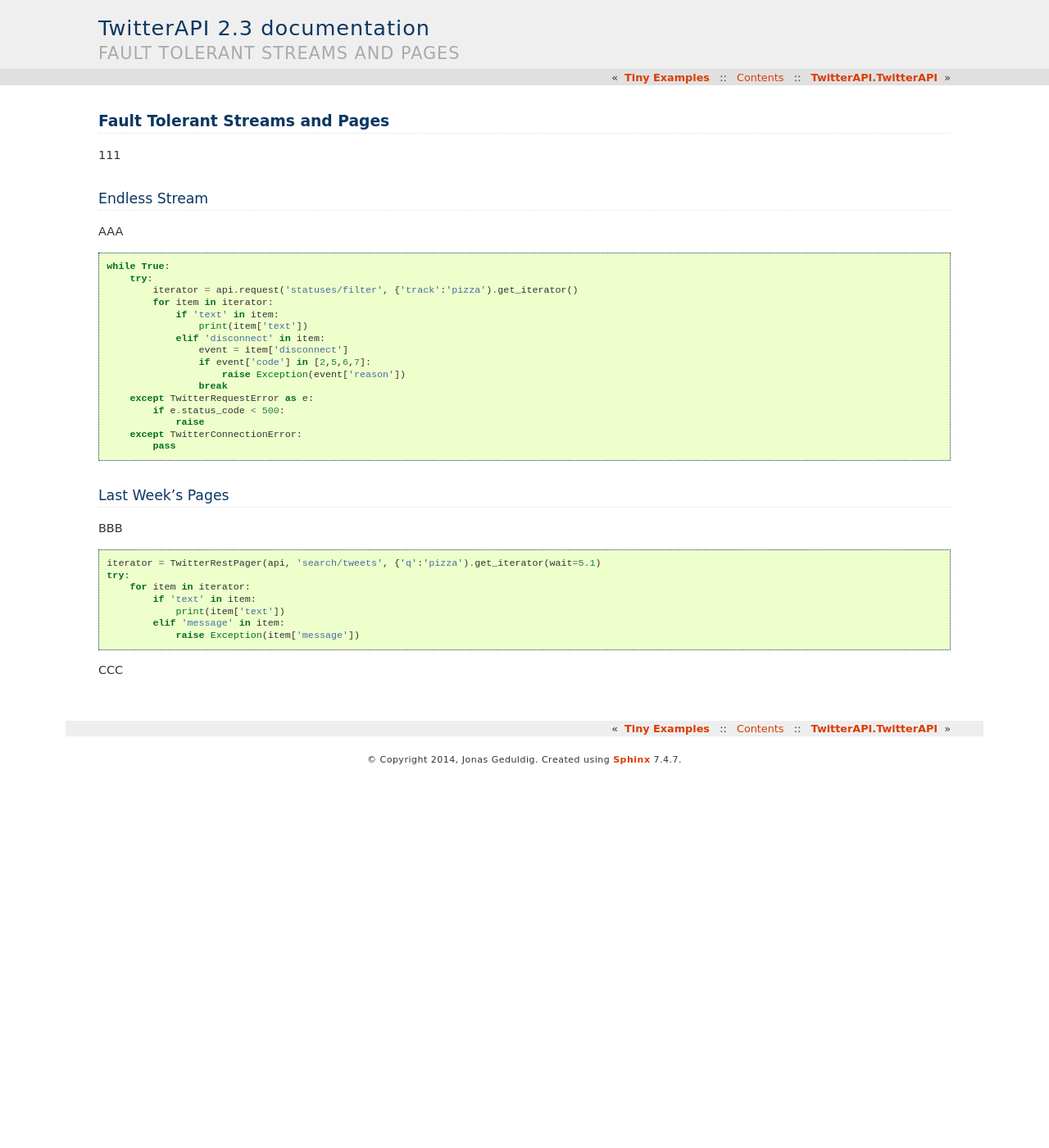
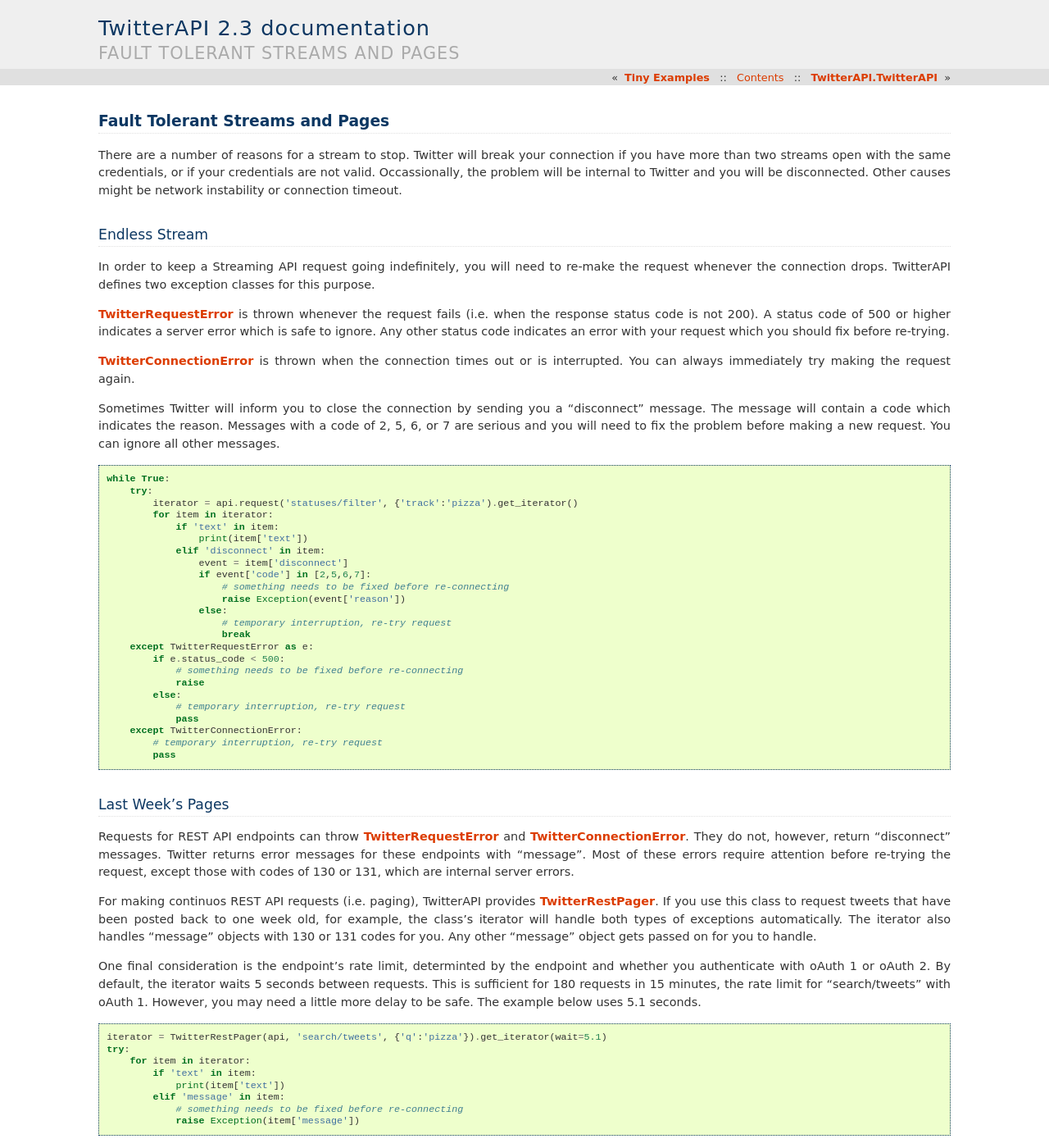
Before and after one commit to geduldig/TwitterAPI, a Sphinx documentation site: the page built from sphinx/faulttolerance.rst, in a window 1280 px wide and 1400 px high. Shown: the whole window at 82% size. Built offline with Sphinx 7.4.7, drawn with Linux system fonts in a browser that asks for light colours.

Commit message:
Updated docs

```diff
--- a/README.rst
+++ b/README.rst
@@ -37,7 +37,7 @@
 	for item in r:
 		print item
 
-Notice that ``request()`` accepts both REST and Streaming API methods, and it takes two arguments: the Twitter method, and a dictionary of method parameters.  In the above examples we use ``get_iterator()`` to get each tweet object.  The iterator knows how to iterate both REST and Streaming API results, in addition to error objects.  Alternatively, you have access to the response object returned by ``request()``.  From the response object ``r`` you can get the raw response with ``r.text`` or the HTTP status code with ``r.status_code``.  See the `requests <http://docs.python-requests.org/en/latest/user/quickstart/>`_ library documentation for more details.
+Notice that ``request()`` accepts both REST and Streaming API methods, and it takes two arguments: the Twitter method, and a dictionary of method parameters.  In the above examples we use ``get_iterator()`` to get each tweet object.  The iterator knows how to iterate both REST and Streaming API results.  Alternatively, you have access to the response object returned by ``request()``.  From the response object ``r`` you can get the raw response with ``r.text`` or the HTTP status code with ``r.status_code``.  See the `requests <http://docs.python-requests.org/en/latest/user/quickstart/>`_ library documentation for more details.
 
 Command-Line Usage (cli.py)
 ---------------------------
--- a/sphinx/errors.rst
+++ b/sphinx/errors.rst
@@ -20,7 +20,7 @@
 Streaming API Messages
 ----------------------
 
-Streaming API endpoints return a variety of messages, most are not really errors. For example, a 'limit' message contains the number of tweets missing from the stream. This happens when the number of tweets matching your filter exceeds a threshold set by Twitter. Other useful messages are 'disconnect' and 'delete'. The pattern is similar to the one preceding:
+Streaming API endpoints return a variety of messages, most are not really errors. For example, a "limit" message contains the number of tweets missing from the stream. This happens when the number of tweets matching your filter exceeds a threshold set by Twitter. Other useful messages are "disconnect" and "delete". The pattern is similar to the one preceding:
 
 .. code-block:: python
 
--- a/sphinx/faulttolerance.rst
+++ b/sphinx/faulttolerance.rst
@@ -1,12 +1,18 @@
 Fault Tolerant Streams and Pages
 ================================
 
-111
+There are a number of reasons for a stream to stop. Twitter will break your connection if you have more than two streams open with the same credentials, or if your credentials are not valid. Occassionally, the problem will be internal to Twitter and you will be disconnected. Other causes might be network instability or connection timeout.
 
 Endless Stream
 --------------
 
-AAA
+In order to keep a Streaming API request going indefinitely, you will need to re-make the request whenever the connection drops. TwitterAPI defines two exception classes for this purpose.
+
+`TwitterRequestError <./twittererror.html>`_ is thrown whenever the request fails (i.e. when the response status code is not 200). A status code of 500 or higher indicates a server error which is safe to ignore. Any other status code indicates an error with your request which you should fix before re-trying.
+
+`TwitterConnectionError <./twittererror.html>`_ is thrown when the connection times out or is interrupted. You can always immediately try making the request again.
+
+Sometimes Twitter will inform you to close the connection by sending you a "disconnect" message. The message will contain a code which indicates the reason. Messages with a code of 2, 5, 6, or 7 are serious and you will need to fix the problem before making a new request. You can ignore all other messages.
 
 .. code-block:: python
 
@@ -19,27 +25,38 @@
                 elif 'disconnect' in item:
                     event = item['disconnect']
                     if event['code'] in [2,5,6,7]:
+                        # something needs to be fixed before re-connecting
                         raise Exception(event['reason'])
-                    break
+                    else:
+                        # temporary interruption, re-try request
+                        break
         except TwitterRequestError as e:
             if e.status_code < 500:
+                # something needs to be fixed before re-connecting
                 raise
+            else:
+                # temporary interruption, re-try request
+                pass
         except TwitterConnectionError:
+            # temporary interruption, re-try request
             pass
 
 Last Week's Pages
 -----------------
 
-BBB
+Requests for REST API endpoints can throw `TwitterRequestError <./twittererror.html>`_ and `TwitterConnectionError <./twittererror.html>`_. They do not, however, return "disconnect" messages. Twitter returns error messages for these endpoints with "message". Most of these errors require attention before re-trying the request, except those with codes of 130 or 131, which are internal server errors.
+
+For making continuos REST API requests (i.e. paging), TwitterAPI provides `TwitterRestPager <./paging.html>`_. If you use this class to request tweets that have been posted back to one week old, for example, the class's iterator will handle both types of exceptions automatically. The iterator also handles "message" objects with 130 or 131 codes for you. Any other "message" object gets passed on for you to handle.
+
+One final consideration is the endpoint's rate limit, determinted by the endpoint and whether you authenticate with oAuth 1 or oAuth 2. By default, the iterator waits 5 seconds between requests. This is sufficient for 180 requests in 15 minutes, the rate limit for "search/tweets" with oAuth 1. However, you may need a little more delay to be safe. The example below uses 5.1 seconds.
 
 .. code-block:: python
 
-    iterator = TwitterRestPager(api, 'search/tweets', {'q':'pizza').get_iterator(wait=5.1)
+    iterator = TwitterRestPager(api, 'search/tweets', {'q':'pizza'}).get_iterator(wait=5.1)
     try:
         for item in iterator:
             if 'text' in item:
                 print(item['text'])
             elif 'message' in item:
+                # something needs to be fixed before re-connecting
                 raise Exception(item['message'])
-
-CCC
```
